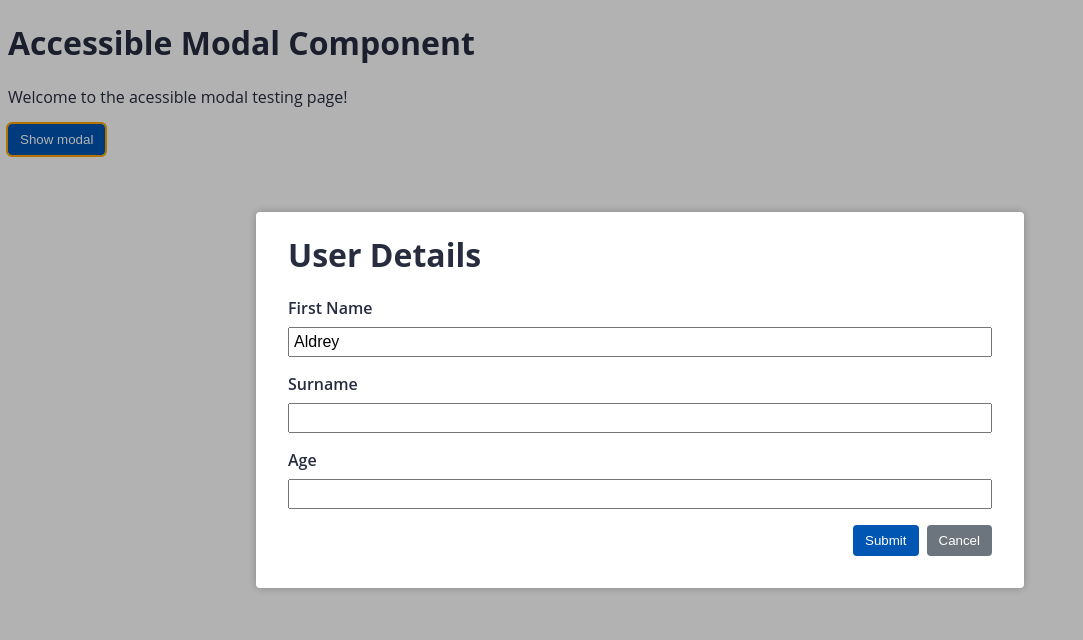
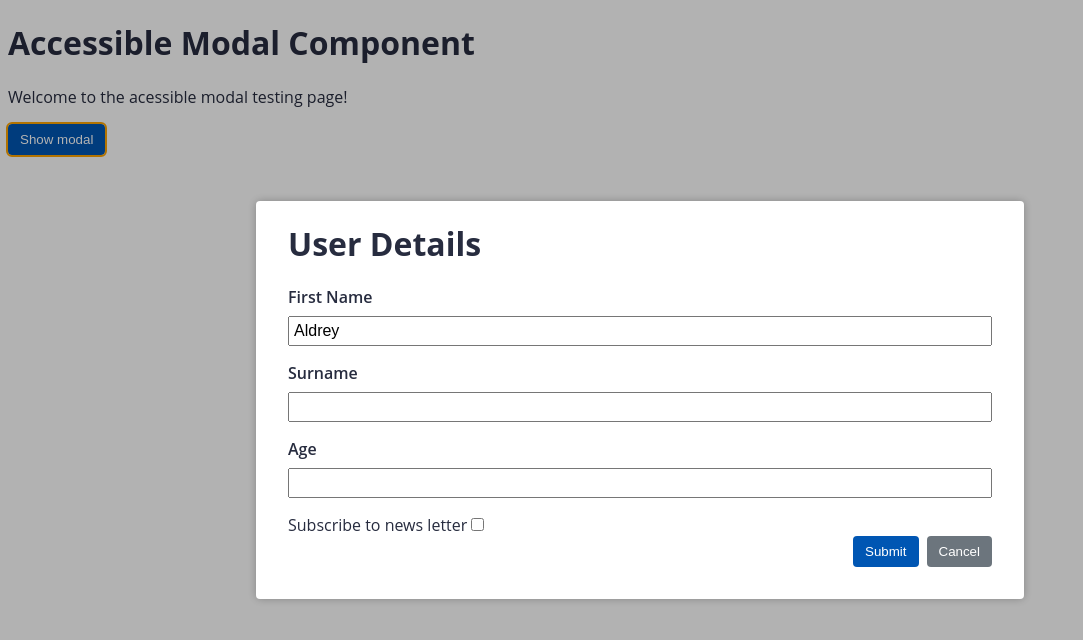
Before and after one commit to Aldreyz/acessibilidade-part2, an Angular app: page / in a window 1280 px wide. Both pictures are taken after a click on the button "Show modal". Shown: the top 640 px of the page, without its empty margins (0-1083 px from the left). Built offline with nearby package versions, Linux system fonts and the light colour scheme.

Commit message:
Animações com ngIf

```diff
--- a/src/app/app.component.html
+++ b/src/app/app.component.html
@@ -21,6 +21,9 @@
     <input id="age" />
   </div>
 
+  <label for="info">Subscribe to news letter</label>
+  <input id="info" type="checkbox" (change)="info =!info">
+  <p *ngIf="info">This is a placeholder for more information</p>
   <div class="button-group">
     <button class="button button-primary" type="button">Submit</button>
     <button
--- a/src/app/app.component.ts
+++ b/src/app/app.component.ts
@@ -12,6 +12,7 @@ export class AppComponent {
   title = 'a11y-p2';
   public firstName = 'Aldrey';
   public modalRef :ModalRef;
+  public info = false;
 
   constructor(private modalService: ModalService) {}
 
```
